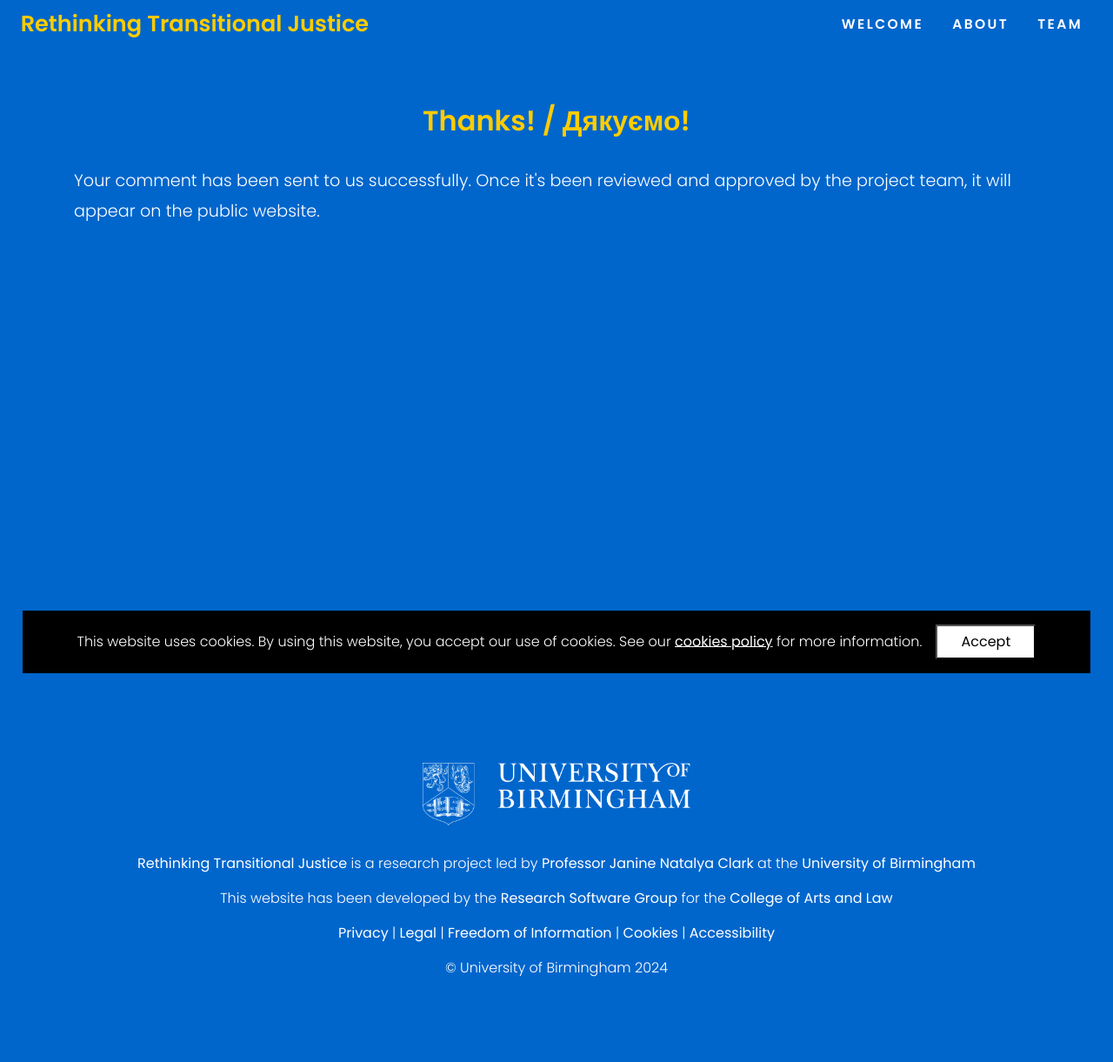
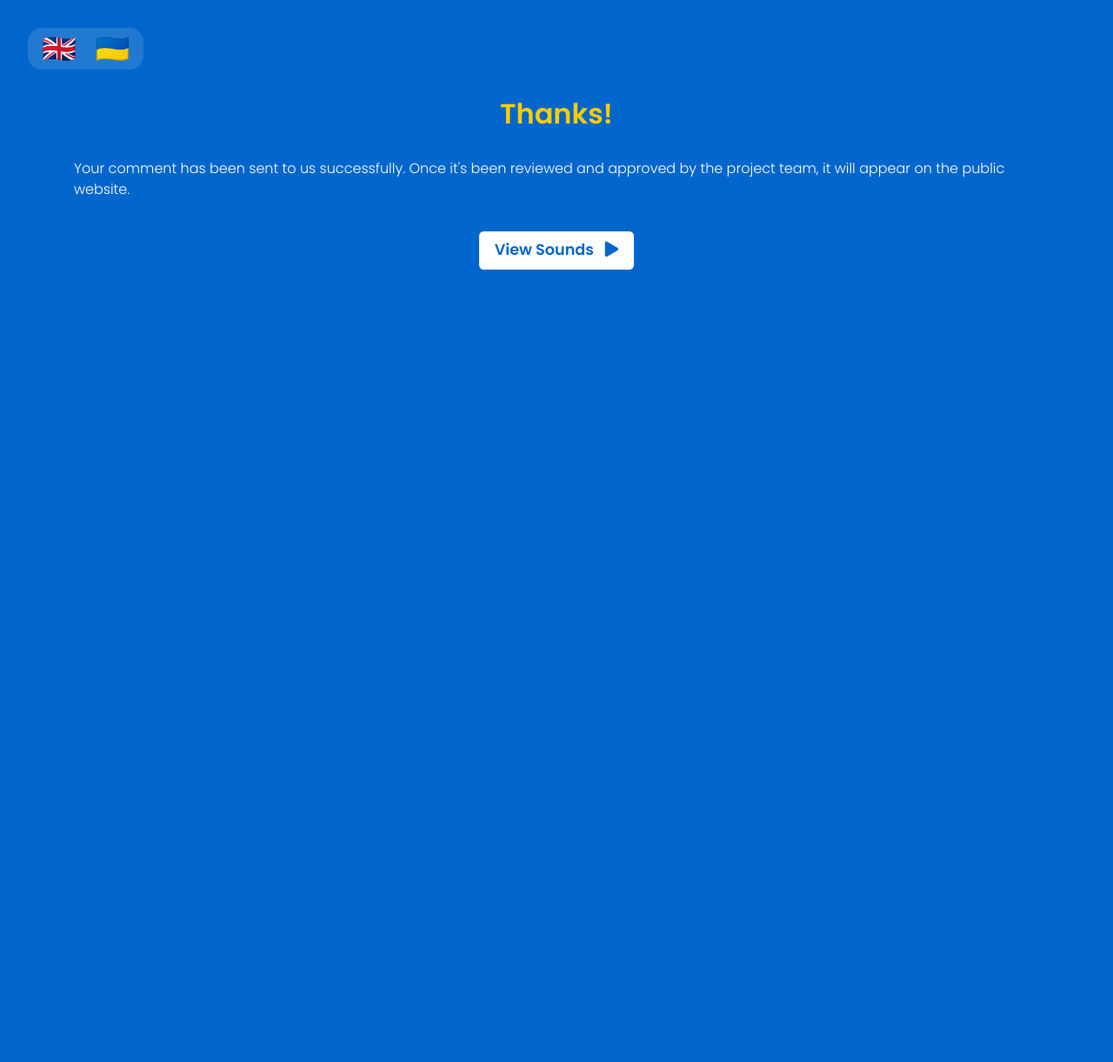
Before and after one commit to bear-rsg/rethinking-transitional-justice, a Django app: page /sounds/exhibition/comment/create/success/ in a window 1280 px wide. Shown: the whole page at 87% size. After the commit the page ends 310 px from the top, so only its background shows below. Run offline with Django 4.2, Linux system fonts and the light colour scheme; parts of the project's set-up code (start-up, migrations or seed data) failed here and were passed over; some libraries are stand-ins or nearby versions.

Commit message:
changes based on PI feedback

```diff
--- a/django/core/static/css/custom.css
+++ b/django/core/static/css/custom.css
@@ -307,7 +307,7 @@
 #lang {
     display: block;
     position: fixed;
-    top: 4rem;
+    top: 2rem;
     left: 2rem;
     background: rgba(255, 255, 255, 0.13);
     font-size: 2em;
@@ -318,6 +318,35 @@
 #lang span {
     padding: 0.1em 0.2em;
     cursor: pointer;
+}
+
+/* ---------- Sound: Links  ---------- */
+
+.sound-backlink {
+    margin-top: 1em;
+    display: block;
+    width: fit-content;
+}
+
+.sound-primarylink {
+    font-weight: bold;
+    display: block;
+    margin: 2em auto 0 auto;
+    width: fit-content;
+    background: white;
+    color: var(--color-primary);
+    padding: 0.5em 1em;
+    border-radius: 0.3em;
+    font-size: 1.1em;
+}
+
+.sound-primarylink:hover {
+    text-decoration: none;
+    background: var(--color-secondary);
+}
+
+.sound-primarylink i {
+    margin-left: 0.5em;
 }
 
 /* ---------- Sound: List  ---------- */
@@ -383,30 +412,6 @@
 .sound-list-items-item-details {
     font-size: 1.1em;
     margin: 0.5em auto;
-}
-
-.sound-list-items-item a,
-.sound-detail-relatedsounds-item a {
-    font-weight: bold;
-    display: block;
-    margin: 2em auto 0 auto;
-    width: fit-content;
-    background: white;
-    color: var(--color-primary);
-    padding: 0.5em 1em;
-    border-radius: 0.3em;
-    font-size: 1.1em;
-}
-
-.sound-list-items-item a:hover,
-.sound-detail-relatedsounds-item a:hover {
-    text-decoration: none;
-    background: var(--color-secondary);
-}
-
-.sound-list-items-item a i,
-.sound-detail-relatedsounds-item a i {
-    margin-left: 0.5em;
 }
 
 /* ---------- Sound: Detail  ---------- */
--- a/django/core/templates/base.html
+++ b/django/core/templates/base.html
@@ -53,6 +53,7 @@
     </head>
 
     <body>
+        {% block body %}
 
             <!-- Navigation bar -->
             <nav class="navbar fixed-top navbar-expand-lg">
@@ -80,7 +81,7 @@
                         {% if user.is_superuser %}
                             <!-- Soundscape Exhibition -->
                             <li class="nav-item">
-                            <a class="nav-link{% if '/sounds/exhibition/' in request.path %} active{% endif %}" href="{% url 'researchdata:sound-list' %}">
+                                <a class="nav-link{% if '/sounds/exhibition/' in request.path %} active{% endif %}" href="{% url 'researchdata:sound-welcome' %}">
                                     Soundscape Exhibition
                                 </a>
                             </li>
@@ -130,6 +131,8 @@
                 </div>
             </footer>
 
+        {% endblock %}
+
         <!-- Cookies popup message (must be at bottom of body) -->
         <script src="{% static 'js/cookiesmsg.js' %}"></script>
 
--- a/django/researchdata/admin.py
+++ b/django/researchdata/admin.py
@@ -53,7 +53,7 @@
 
 @admin.register(models.Sound)
 class SoundAdminView(admin.ModelAdmin):
-    list_display = ('id', 'sound', 'location', 'description_preview', 'sound_upload_code', 'author', 'created', 'admin_approved')
+    list_display = ('id', 'sound', 'location', 'order_in_soundscape_exhibition', 'description_preview', 'sound_upload_code', 'author', 'created', 'admin_approved')
     search_fields = ('description', 'location', 'sound', 'admin_notes', 'sound_upload_code__code', 'sound_upload_code__assigned_to')
     ordering = ('-created',)
     readonly_fields = ('created', 'sound_upload_code')
--- a/django/researchdata/models.py
+++ b/django/researchdata/models.py
@@ -120,8 +120,8 @@
     @property
     def title_soundscape_exhibition_ukrainian(self):
         title = ''
-        if self.location_soundscape_exhibition:
-            title += self.location_soundscape_exhibition
+        if self.location_soundscape_exhibition_ukrainian:
+            title += self.location_soundscape_exhibition_ukrainian
         elif self.location:
             title += self.location
         if self.recording_date:
--- a/django/researchdata/templates/researchdata/sound-comment-create-success.html
+++ b/django/researchdata/templates/researchdata/sound-comment-create-success.html
@@ -1,13 +1,26 @@
 {% extends "base.html" %}
 {% load static %}
 
-{% block main %}
+{% block body %}
+
+    {% include 'researchdata/language.html' %}
 
     <div class="container">
-        <h2>Thanks! / Дякуємо!</h2>
-        <p>
+        <h2>
+            <span class="lang-eng">Thanks!</span>
+            <span class="lang-ukr">Дякуємо!</span>
+        </h2>
+        <p class="lang-eng">
             Your comment has been sent to us successfully. Once it's been reviewed and approved by the project team, it will appear on the public website.
         </p>
+        <p class="lang-ukr">
+            Your comment has been sent to us successfully. Once it's been reviewed and approved by the project team, it will appear on the public website. (Ukraine)
+        </p>
+        <a href="{% url 'researchdata:sound-list' %}" class="sound-primarylink">
+            <span class="lang-eng">View Sounds</span>
+            <span class="lang-ukr">View Sounds (Ukraine)</span>
+            <i class="fas fa-play"></i>
+        </a>
     </div>
 
 {% endblock %}
--- a/django/researchdata/templates/researchdata/sound-create.html
+++ b/django/researchdata/templates/researchdata/sound-create.html
@@ -1,6 +1,5 @@
 {% extends "base.html" %}
 {% load static %}
-{% load i18n %}
 
 {% block main %}
 
--- a/django/researchdata/urls.py
+++ b/django/researchdata/urls.py
@@ -5,10 +5,14 @@
 
 urlpatterns = [
     path('sounds/exhibition/',
+         views.SoundWelcomeTemplateView.as_view(),
+         name='sound-welcome'),
+
+    path('sounds/exhibition/sounds/',
          views.SoundListView.as_view(),
          name='sound-list'),
 
-    path('sounds/exhibition/<pk>/',
+    path('sounds/exhibition/sounds/<pk>/',
          views.SoundDetailView.as_view(),
          name='sound-detail'),
 
--- a/django/researchdata/views.py
+++ b/django/researchdata/views.py
@@ -19,6 +19,13 @@
     Class-based view to show the sound create success template
     """
     template_name = 'researchdata/sound-create-success.html'
+
+
+class SoundWelcomeTemplateView(TemplateView):
+    """
+    Class-based view to show the sound welcome template
+    """
+    template_name = 'researchdata/sound-welcome.html'
 
 
 class SoundListView(LoginRequiredMixin, ListView):
```
Also changed, not shown: django/researchdata/templates/researchdata/sound-detail.html (+8 -3 lines), django/researchdata/templates/researchdata/sound-list.html (+8 -12 lines), django/researchdata/templates/researchdata/sound-welcome.html (added, +30 -0 lines). Lines whose indentation alone changed are shown as unchanged.
